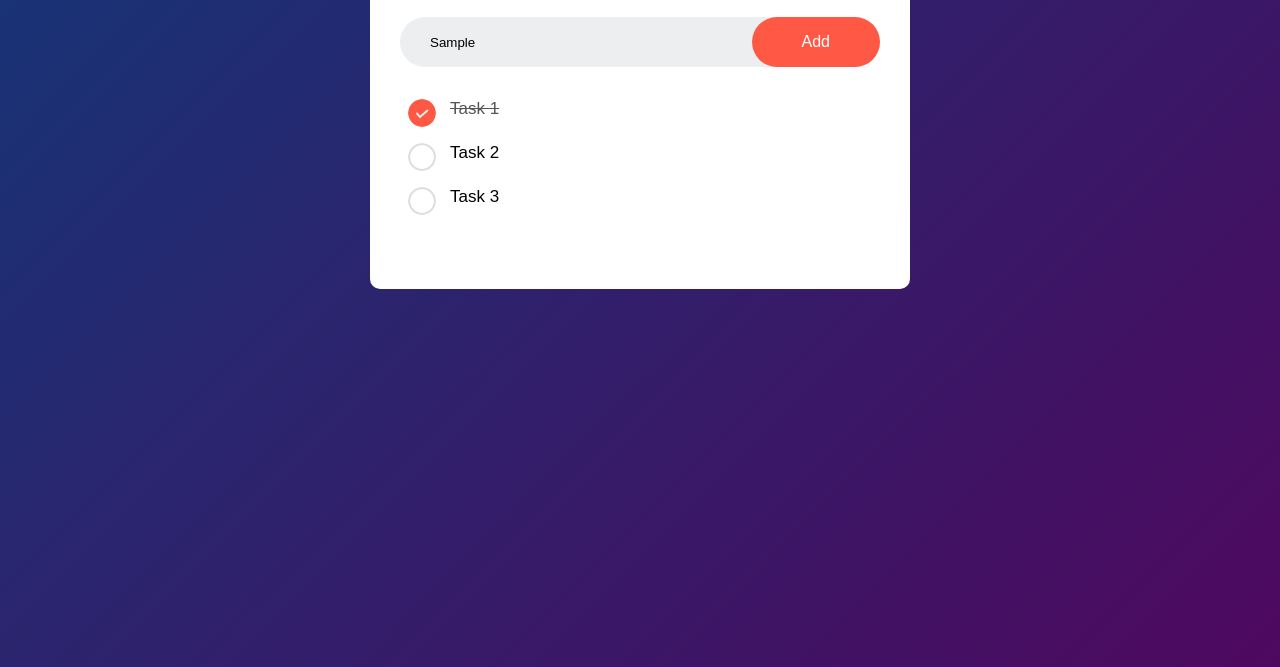
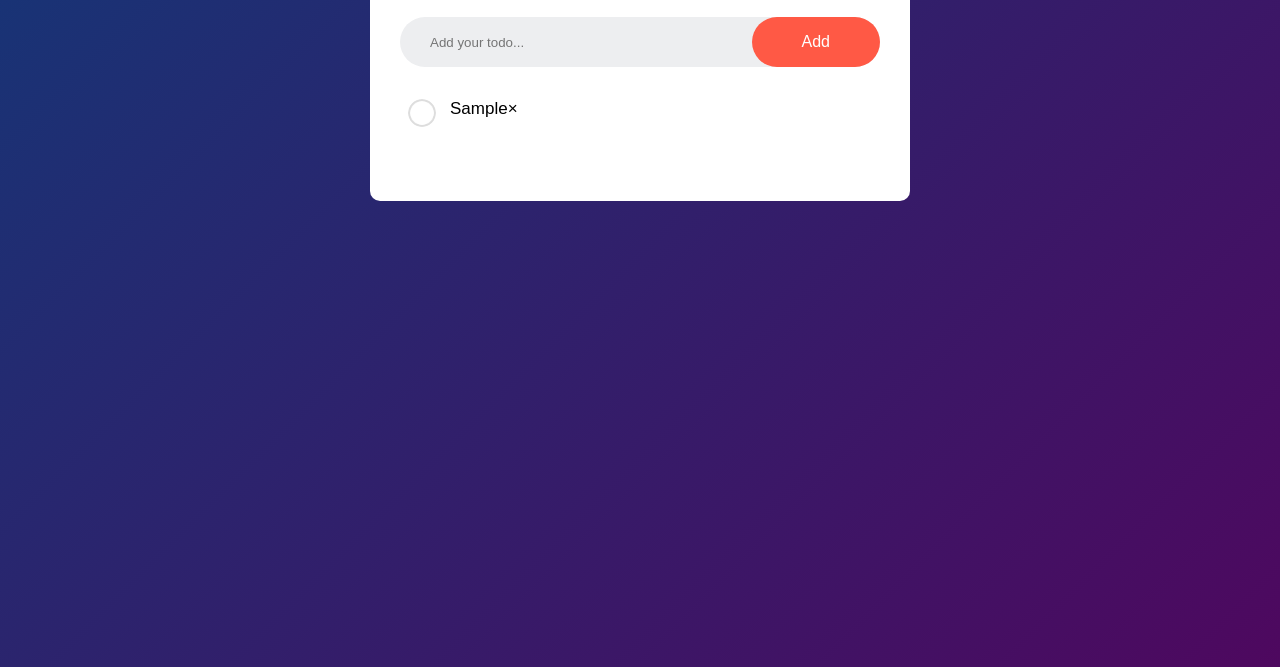
Before and after one commit to keddo/Js_Mini_Projects, a plain HTML site: page Todo-list-App/index.html in a window 1280 px wide. Both pictures are taken after typing "Sample" into the empty fields and a click on the button "Add". Shown: the part 133-800 px from the top of the page. Drawn offline with Linux system fonts and the light colour scheme.

Commit message:
Add delete icon and js events

```diff
--- a/Todo-list-App/index.html
+++ b/Todo-list-App/index.html
@@ -12,14 +12,15 @@
             <h2>To-Do List <img src="images/icon.png" alt="Logo"></h2>
             <div class="row">
                 <input type="text" id="input-box" placeholder="Add your todo...">
-                <button>Add</button>
+                <button onclick="addTask()">Add</button>
             </div>
             <ul id="list-container">
-                <li class="checked">Task 1</li>
+                <!-- <li class="checked">Task 1</li>
                 <li>Task 2</li>
-                <li>Task 3</li>
+                <li>Task 3</li> -->
             </ul>
         </div>
     </div>
+    <script src="js/index.js"></script>
 </body>
 </html>
--- a/Todo-list-App/js/index.js
+++ b/Todo-list-App/js/index.js
@@ -0,0 +1,17 @@
+const inputBox = document.getElementById('input-box');
+const listContainer = document.getElementById('list-container');
+
+const addTask = () => {
+    if (inputBox.value == '') {
+        alert("You must write something.");
+    }else {
+        let li = document.createElement('li');
+        li.innerHTML = inputBox.value;
+        listContainer.appendChild(li);
+
+        let span = document.createElement('span');
+        span.innerHTML = '\u00d7';
+        li.appendChild(span);
+    }
+    inputBox.value = '';
+}
```
